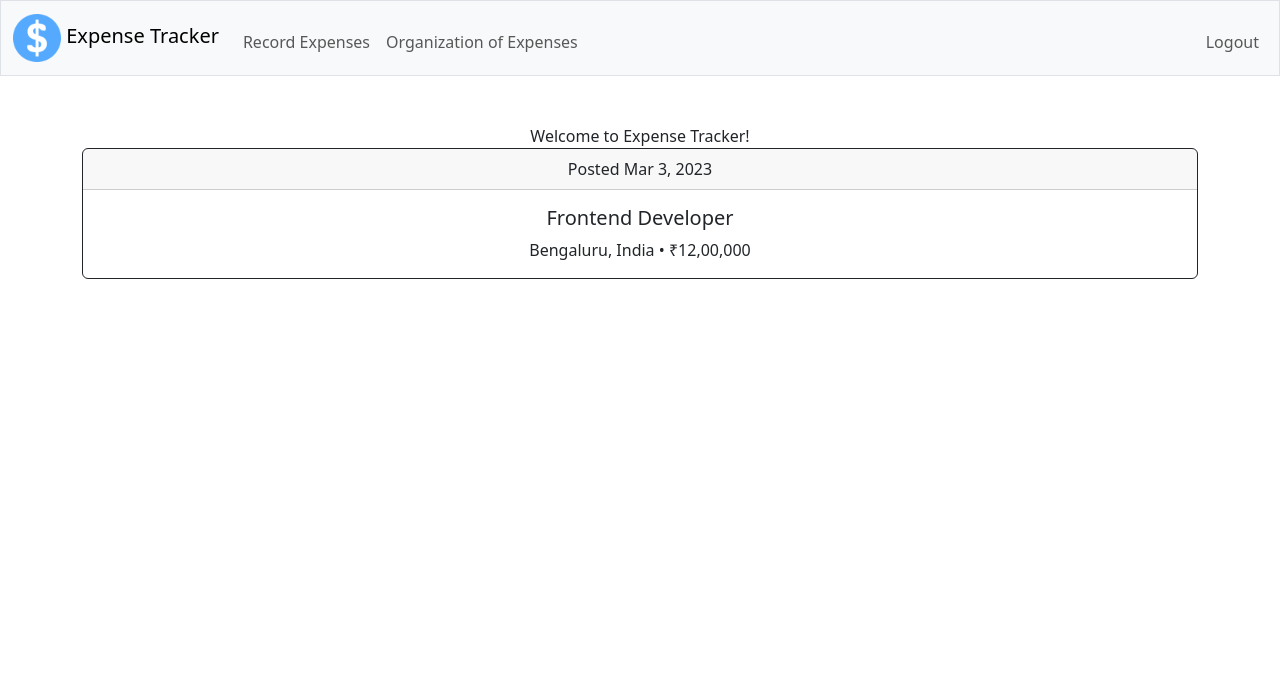
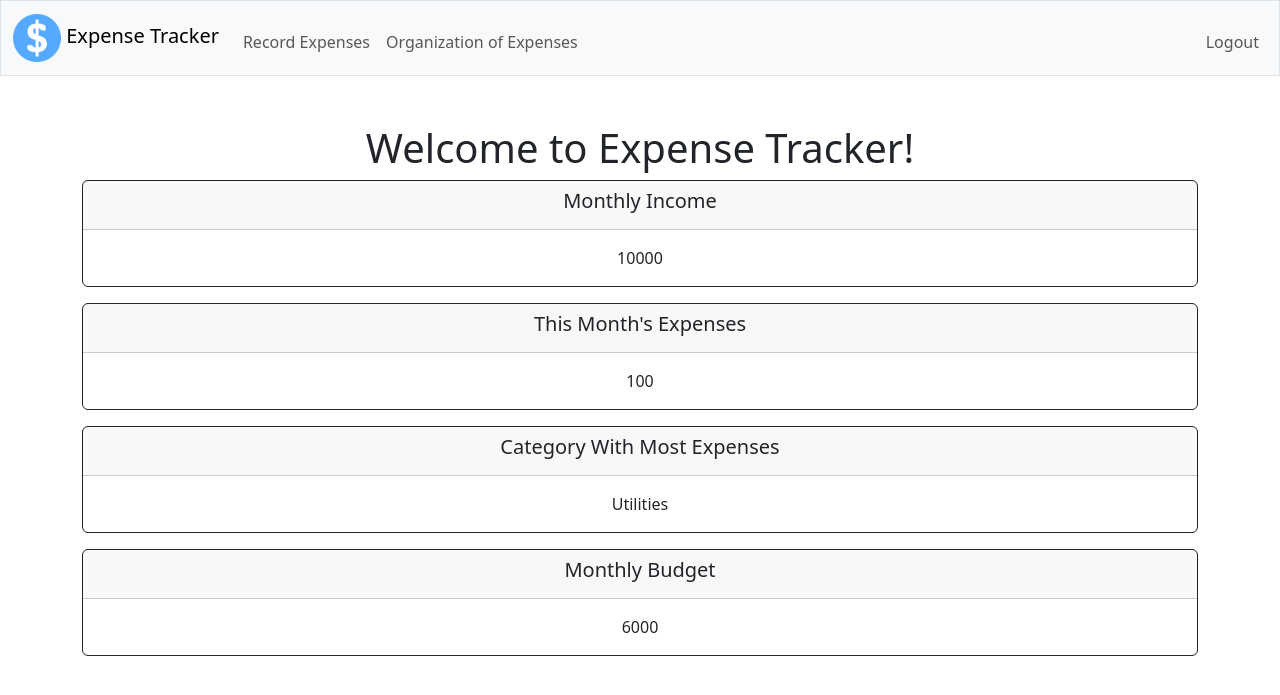
Before and after one commit to swaraliz11/expense-tracker, a Flask app: page / in a window 1280 px wide. Shown: the top 695 px of the page. Run offline with Flask 3, Linux system fonts and the light colour scheme; a user stored in the database is signed in; data comes from the database, SQL or seed files in the repository.

Commit message:
modified index.html

```diff
--- a/templates/index.html
+++ b/templates/index.html
@@ -5,12 +5,39 @@
 {% endblock %}
 
 {% block main %}
-    <div class="container-md"> Welcome to Expense Tracker! </div>
+    <div class="container-md">
+      <h1> Welcome to Expense Tracker! </h1>
+    </div>
     <div class="card border-dark mb-3">
-        <div class="card-header"> Posted Mar 3, 2023 </div>
+        <div class="card-header">
+          <h5 class="card-title"> Monthly Income </h5>
+        </div>
         <div class="card-body">
-          <h5 class="card-title"> Frontend Developer </h5>
-          <p class="card-text"> Bengaluru, India • ₹12,00,000 </p>
+          <p class="card-text"> {{ income }} </p>
+        </div>
+      </div>
+      <div class="card border-dark mb-3">
+        <div class="card-header">
+          <h5 class="card-title"> This Month's Expenses </h5>
+        </div>
+        <div class="card-body">
+          <p class="card-text"> {{ expenses_for_this_month }} </p>
+        </div>
+      </div>
+      <div class="card border-dark mb-3">
+        <div class="card-header">
+          <h5 class="card-title"> Category With Most Expenses </h5>
+        </div>
+        <div class="card-body">
+          <p class="card-text"> {{ category_with_most_expenses }} </p>
+        </div>
+      </div>
+      <div class="card border-dark mb-3">
+        <div class="card-header">
+          <h5 class="card-title"> Monthly Budget </h5>
+        </div>
+        <div class="card-body">
+          <p class="card-text"> {{ budget }} </p>
         </div>
       </div>
 {% endblock %}
```
Also changed, not shown: 2 other files.
